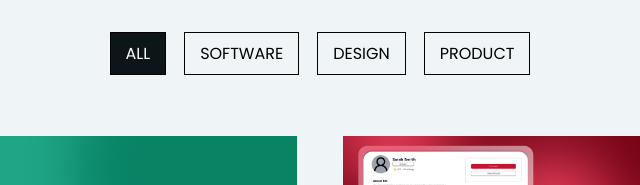
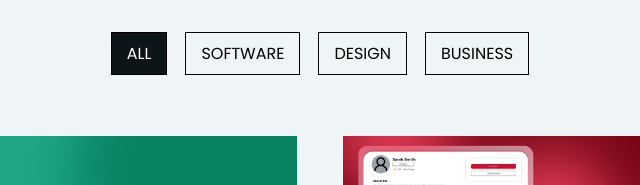
Before and after one commit to hariniavula/harini-portfolio-website, a plain HTML site: page works.html in a window 1280 px wide. Shown: the part 203-388 px from the top of the page, 320-960 px from the left. Drawn offline with nearby package versions, Linux system fonts and the light colour scheme.

Commit message:
works filter change

```diff
--- a/works.html
+++ b/works.html
@@ -165,7 +165,7 @@
             <button class="filter-button active" data-filter="all">ALL</button>
             <button class="filter-button" data-filter="software">SOFTWARE</button>
             <button class="filter-button" data-filter="design">DESIGN</button>
-            <button class="filter-button" data-filter="product">PRODUCT</button>
+            <button class="filter-button" data-filter="product">BUSINESS</button>
           </div>
 
         </div>
```
